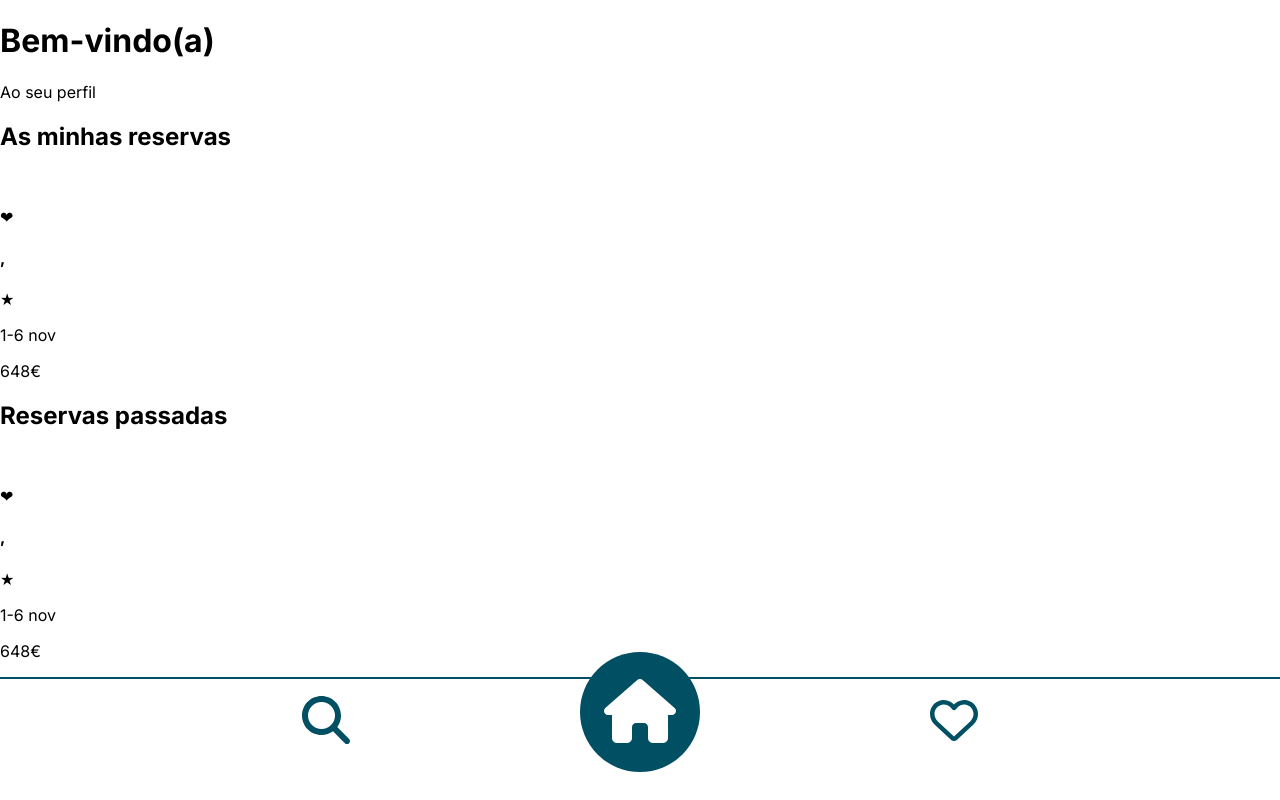
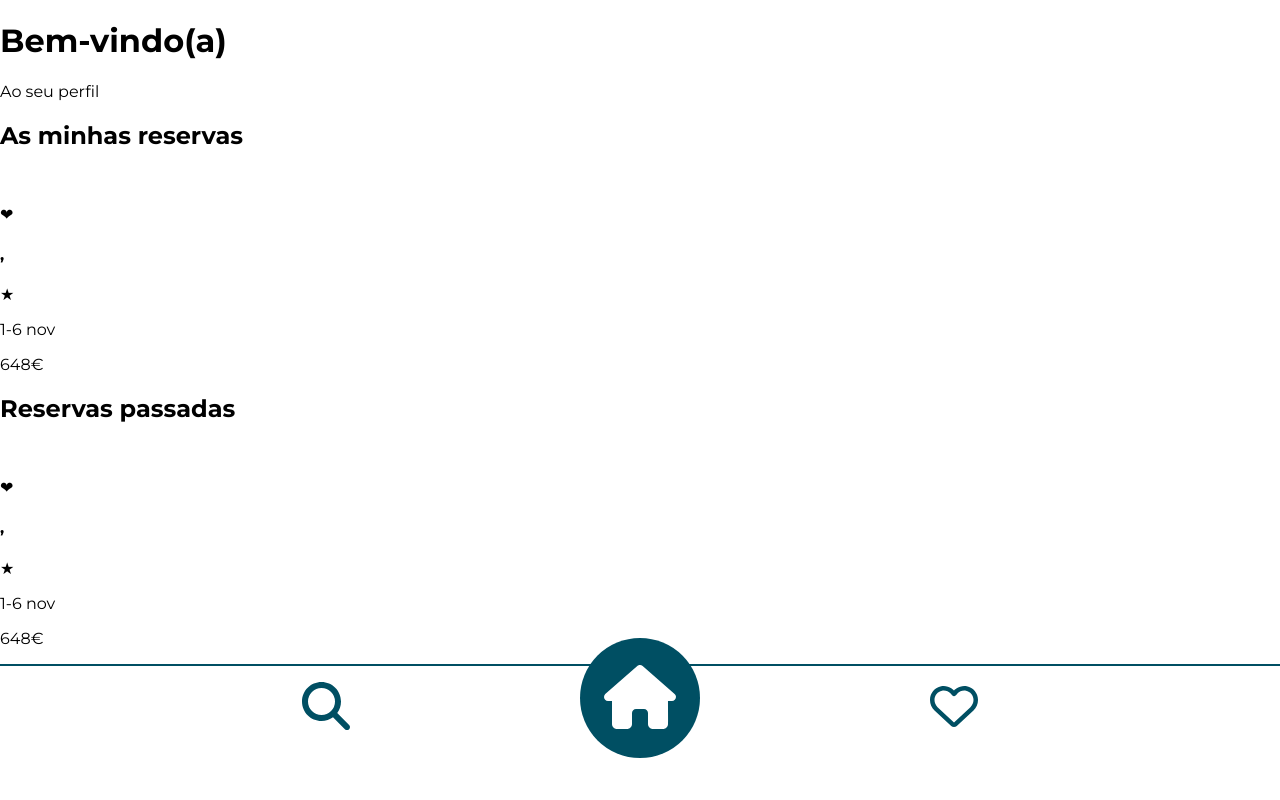
Before and after one commit to filipapico/Upbnb-project, an Angular app: page / in a window 1280 px wide. Built offline with nearby package versions, Linux system fonts and the light colour scheme.

Commit message:
Added google font Montserrat to general styles.scss (removed Inter style)

```diff
--- a/src/styles.scss
+++ b/src/styles.scss
@@ -1,7 +1,7 @@
-@import url('https://fonts.googleapis.com/css2?family=Inter:wght@400;700&display=swap');
+@import url('https://fonts.googleapis.com/css2?family=Montserrat:wght@400;700&display=swap');
 
 body {
-  font-family: 'Inter', sans-serif;
+    font-family: 'Montserrat', sans-serif;
   margin: 0;
 }
 
```
